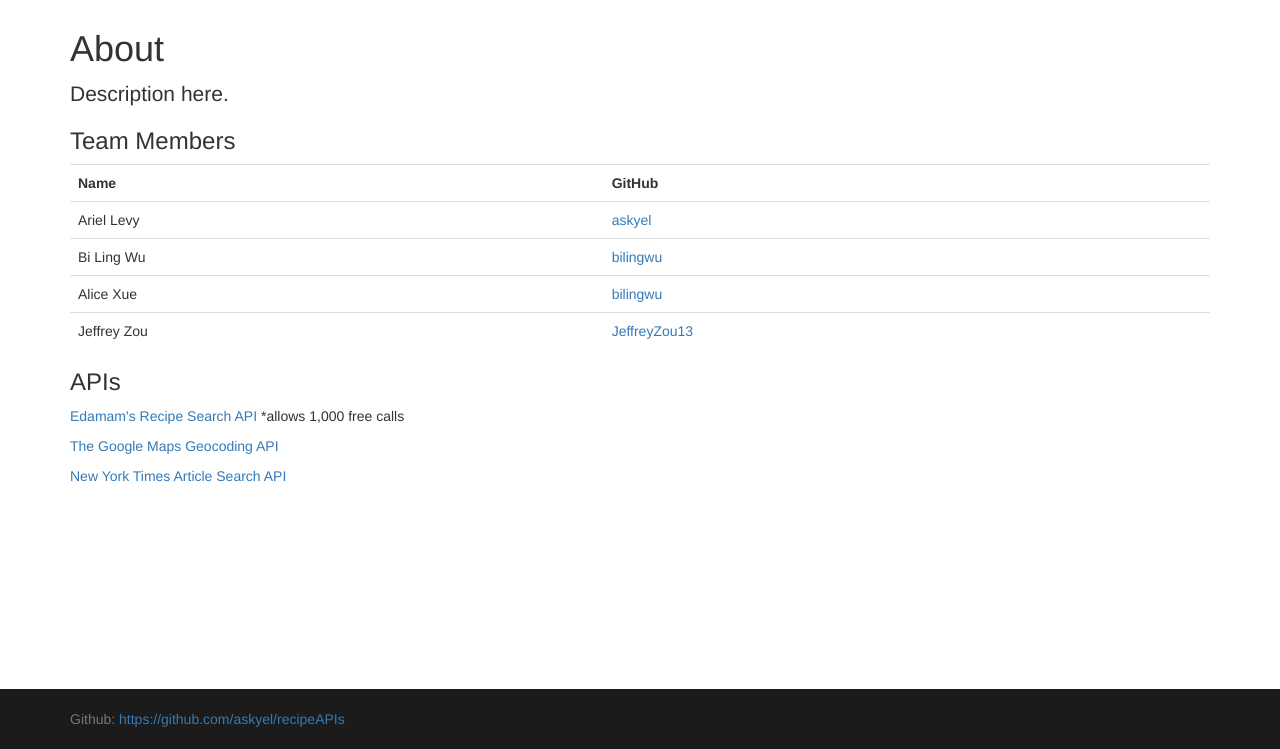
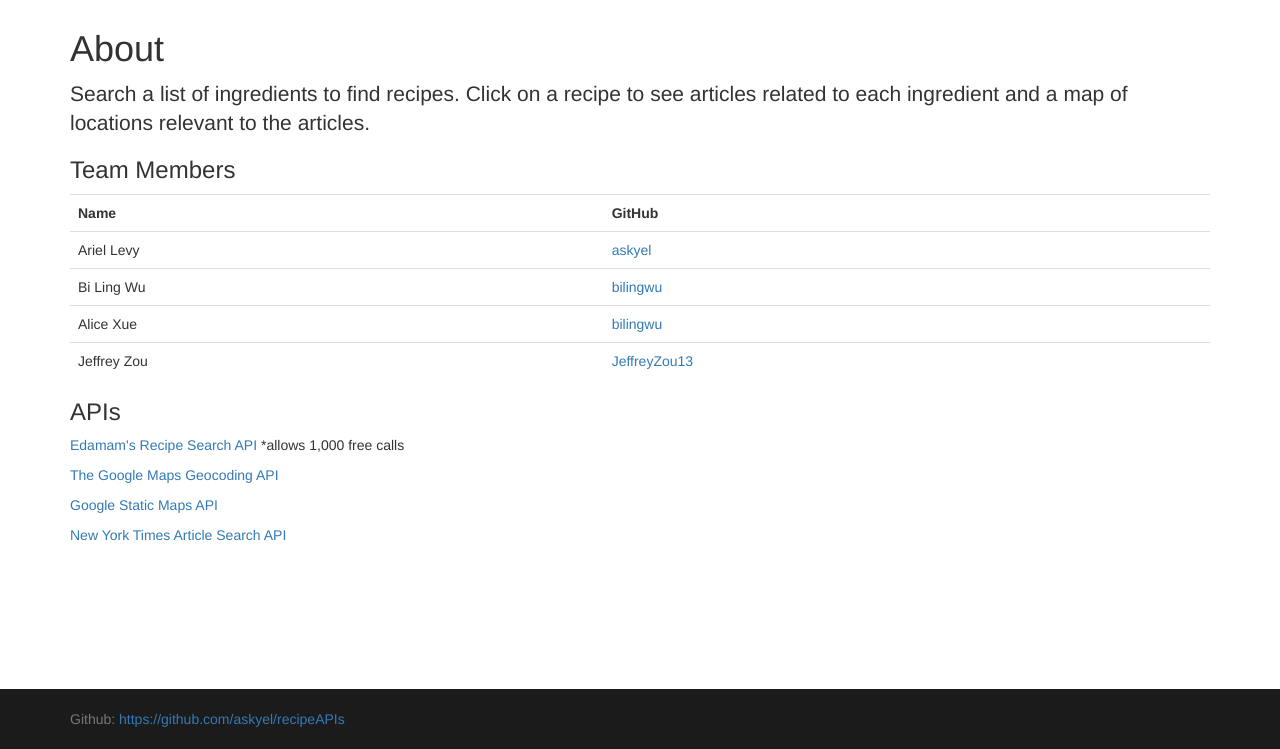
Before and after one commit to askyel/recipeAPIs, a Flask app: page /about in a window 1280 px wide. Shown: the part 51-800 px from the top of the page. Run offline with Flask 2, Linux system fonts and the light colour scheme; some libraries are stand-ins or nearby versions.

Commit message:
updated about

```diff
--- a/templates/about.html
+++ b/templates/about.html
@@ -10,7 +10,7 @@
 {% block content %}
 <h1>About</h1>
 
-<p class="lead">Description here.</p>
+<p class="lead">Search a list of ingredients to find recipes. Click on a recipe to see articles related to each ingredient and a map of locations relevant to the articles.</p>
 
 <h3>Team Members</h3>
 <table class="table table-hover">
@@ -36,6 +36,7 @@
 <h3>APIs</h3>
 <p><a href="https://slack-redir.net/link?url=https%3A%2F%2Fdeveloper.edamam.com%2Frecipe-api">Edamam's Recipe Search API</a> *allows 1,000 free calls</p>
 <p><a href="https://developers.google.com/maps/documentation/geocoding/intro?csw=1">The Google Maps Geocoding API</a></p>
+<p><a href="https://developers.google.com/maps/documentation/static-maps/intro">Google Static Maps API</a></p>
 <p><a href="http://developer.nytimes.com/docs/read/article_search_api_v2">New York Times Article Search API</a></p>
 
 {% endblock %}
```
